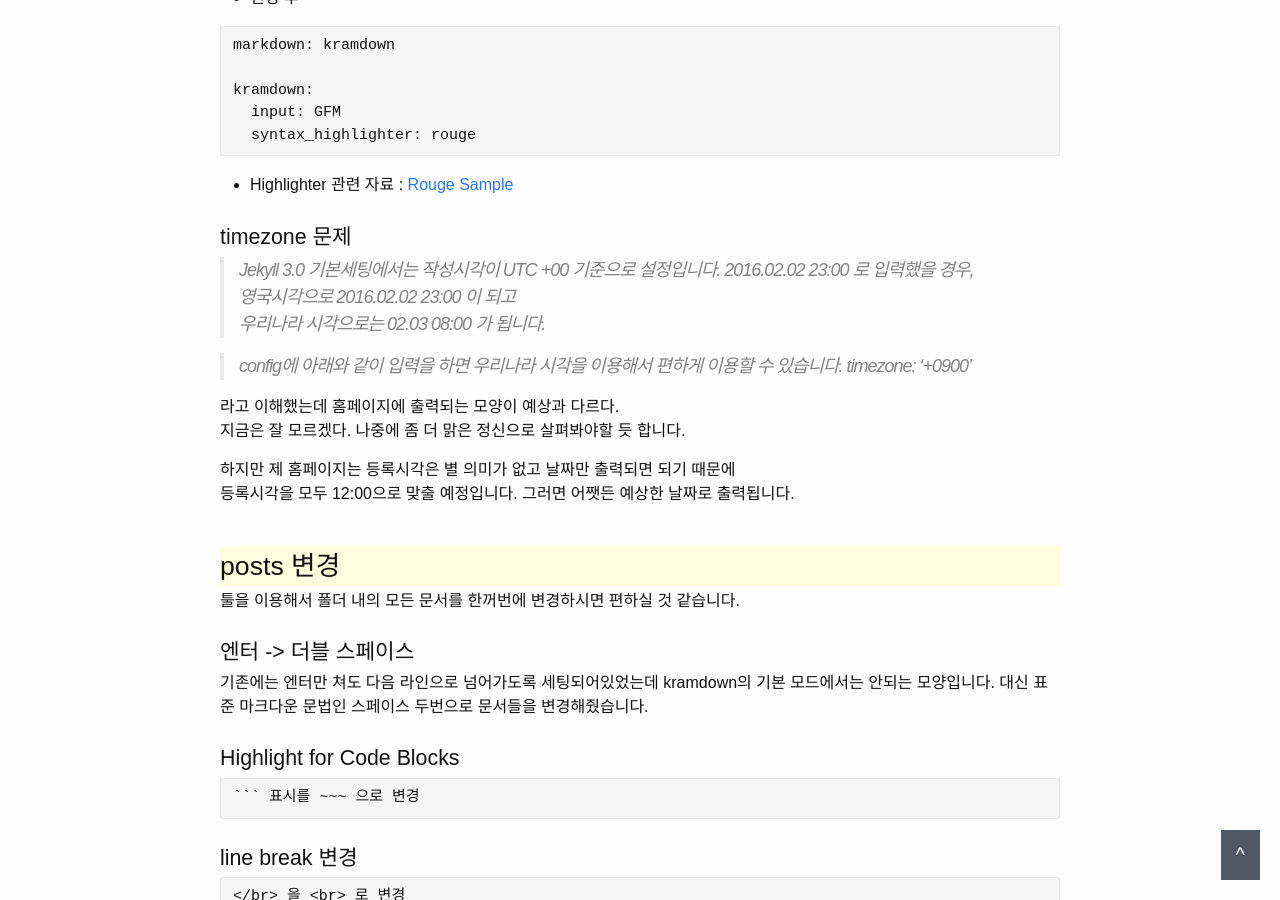
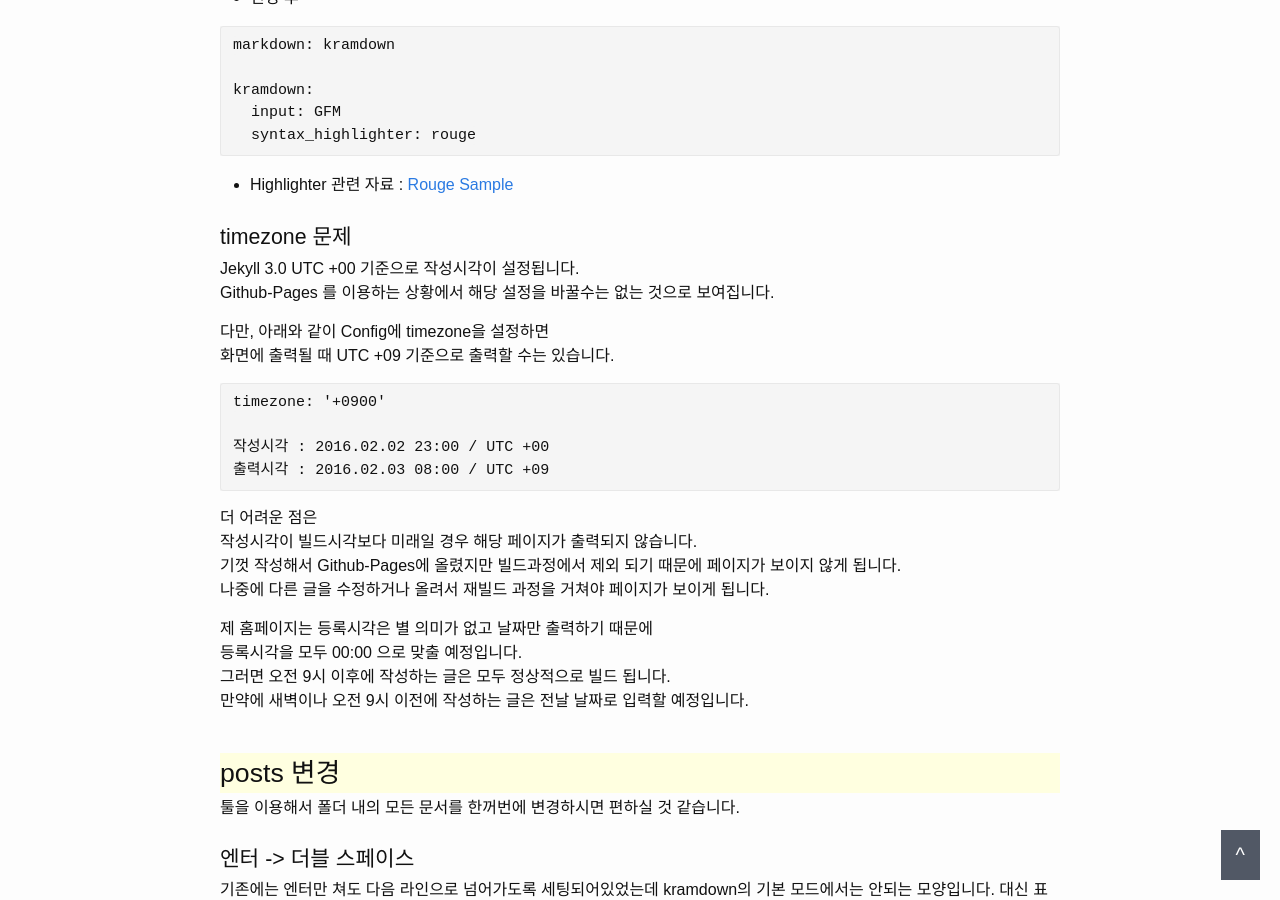
Before and after one commit to dveamer/dveamer.github.io, a Jekyll site: the page built from _posts/Hompage/2016-02-02-GithubPagesUseJekyll3.md, in a window 1280 px wide and 900 px high, scrolled down 4857 px. Built offline with Jekyll 4.4.1, drawn with Linux system fonts in a browser that asks for light colours; comment, search, counter and statistics services are not loaded.

Commit message:
update articles

```diff
--- a/_posts/Hompage/2016-02-02-GithubPagesUseJekyll3.md
+++ b/_posts/Hompage/2016-02-02-GithubPagesUseJekyll3.md
@@ -2,6 +2,7 @@
 layout: post
 title:  "Github Pages의 Jekyll 3.0 업그레이드"
 date:   2016-02-02 23:00:00
+lastmod: 2016-04-23 00:00:00
 categories: Homepage
 tags: Jekyll Github-Pages Kramdown Rouge Upgrade Update Suport
 ---
@@ -201,19 +202,27 @@ kramdown:
 
 ## timezone 문제
 
->Jekyll 3.0 기본세팅에서는 작성시각이 UTC +00 기준으로 설정입니다.
-2016.02.02 23:00 로 입력했을 경우,
-영국시각으로 2016.02.02 23:00 이 되고
-우리나라 시각으로는 02.03 08:00 가 됩니다.
+Jekyll 3.0 UTC +00 기준으로 작성시각이 설정됩니다.
+Github-Pages 를 이용하는 상황에서 해당 설정을 바꿀수는 없는 것으로 보여집니다.
 
->config에 아래와 같이 입력을 하면 우리나라 시각을 이용해서 편하게 이용할 수 있습니다.
->timezone: '+0900'
+다만, 아래와 같이 Config에 timezone을 설정하면
+화면에 출력될 때 UTC +09 기준으로 출력할 수는 있습니다.
+~~~
+timezone: '+0900'
 
-라고 이해했는데 홈페이지에 출력되는 모양이 예상과 다르다.
-지금은 잘 모르겠다. 나중에 좀 더 맑은 정신으로 살펴봐야할 듯 합니다.
+작성시각 : 2016.02.02 23:00 / UTC +00
+출력시각 : 2016.02.03 08:00 / UTC +09
+~~~
 
-하지만 제 홈페이지는 등록시각은 별 의미가 없고 날짜만 출력되면 되기 때문에
-등록시각을 모두 12:00으로 맞출 예정입니다. 그러면 어쨋든 예상한 날짜로 출력됩니다.
+더 어려운 점은
+작성시각이 빌드시각보다 미래일 경우 해당 페이지가 출력되지 않습니다.
+기껏 작성해서 Github-Pages에 올렸지만 빌드과정에서 제외 되기 때문에 페이지가 보이지 않게 됩니다.
+나중에 다른 글을 수정하거나 올려서 재빌드 과정을 거쳐야 페이지가 보이게 됩니다.
+
+제 홈페이지는 등록시각은 별 의미가 없고 날짜만 출력하기 때문에
+등록시각을 모두 00:00 으로 맞출 예정입니다.
+그러면 오전 9시 이후에 작성하는 글은 모두 정상적으로 빌드 됩니다.
+만약에 새벽이나 오전 9시 이전에 작성하는 글은 전날 날짜로 입력할 예정입니다.
 
 # posts 변경
 
```
Also changed, not shown: _posts/Diary/2016-04-23-TheReasonWhyIOpenedHompage.md (added, +68 -0 lines), _posts/Diary/2016-04-23-YouAreSNSFilters.md (added, +94 -0 lines), _posts/Java/2016-01-24-Log4j2.md (+10 -9 lines).
